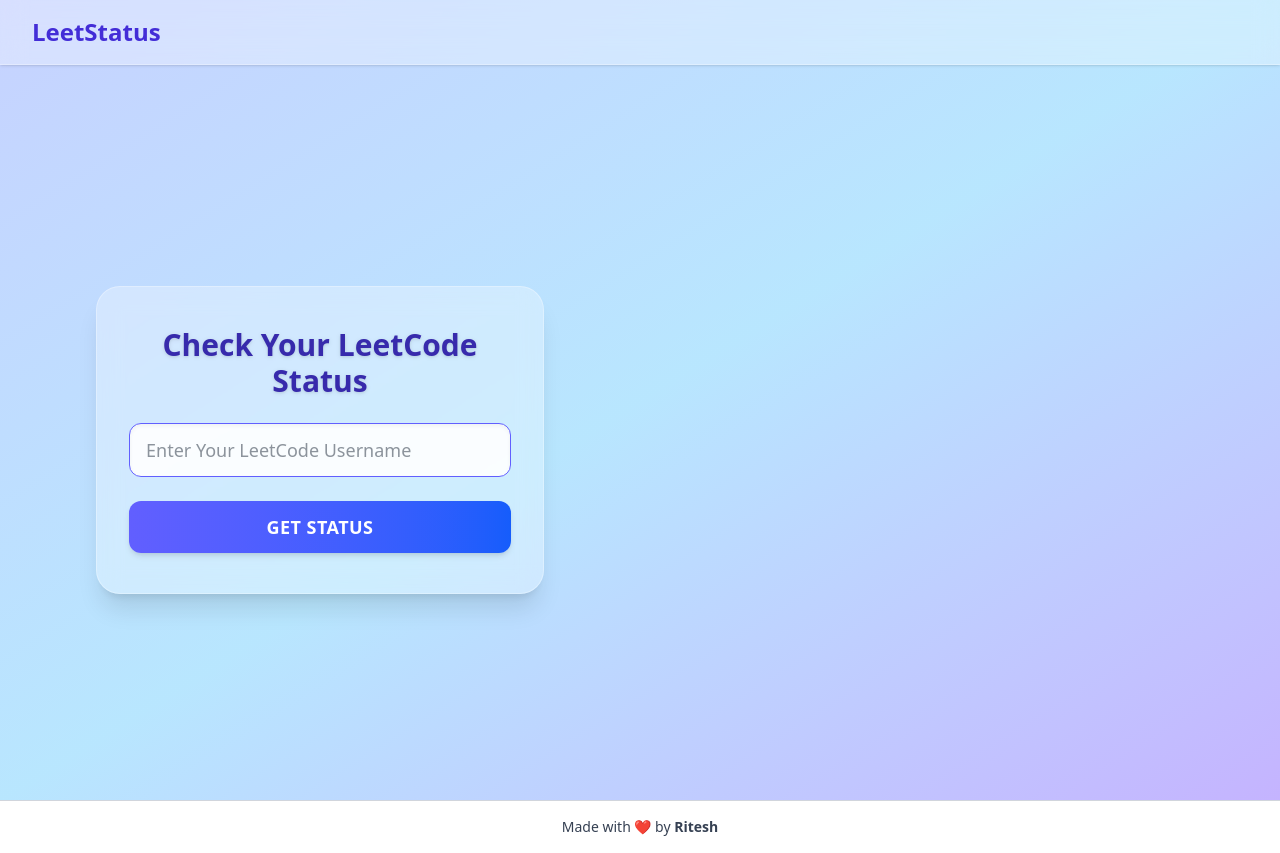
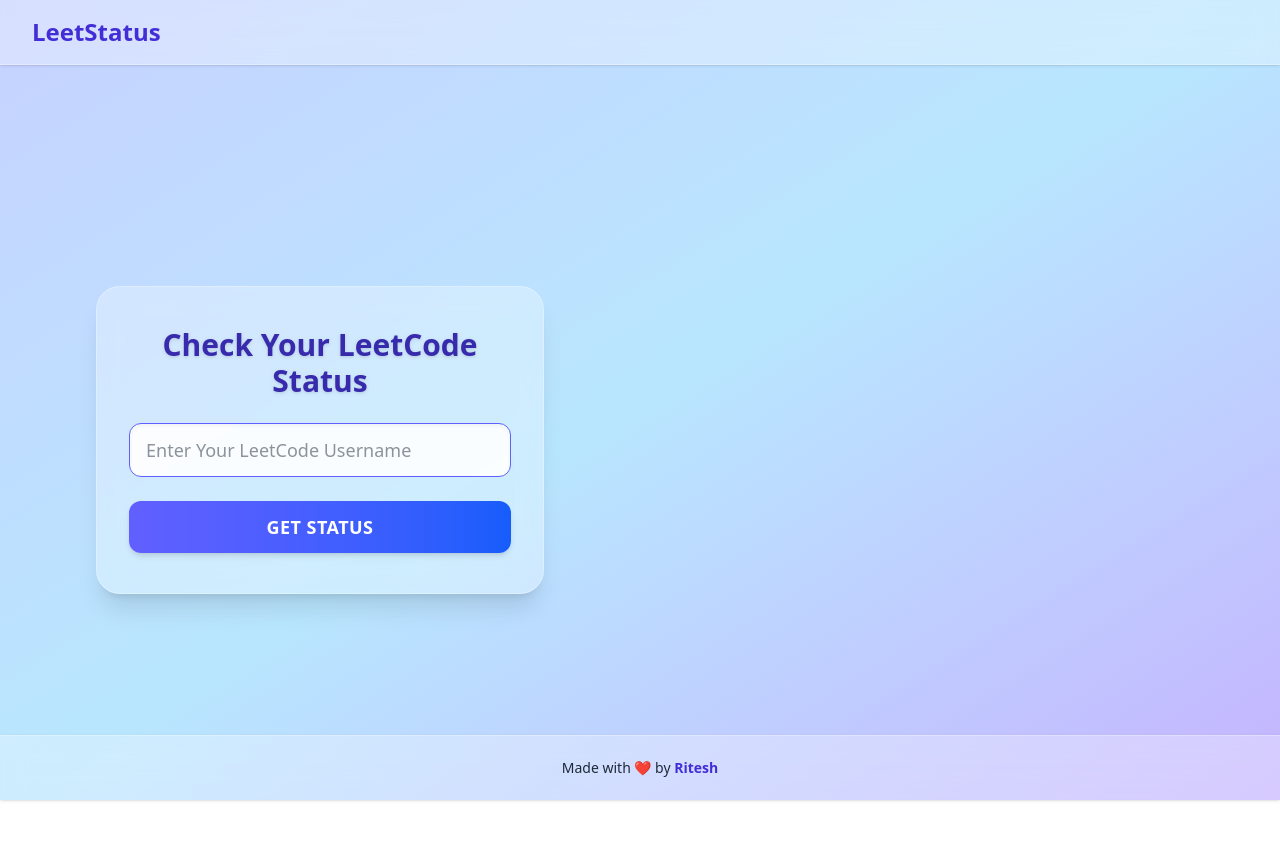
Before and after one commit to Ritesh7m/leetcode-status, a React (Vite) app: page / in a window 1280 px wide. After the commit the page ends 800 px from the top, so only its background shows below. Built offline with nearby package versions, Linux system fonts and the light colour scheme.

Commit message:
Update Footer.jsx

```diff
--- a/src/components/Footer.jsx
+++ b/src/components/Footer.jsx
@@ -1,11 +1,17 @@
-import React from "react";
+import React from 'react';
 
-export default function Footer() {
+const Footer = () => {
   return (
-    <footer className="w-full text-center py-4 bg-white/70 dark:bg-gray-900/70 backdrop-blur-md border-t border-gray-300 dark:border-gray-700 mt-auto">
-      <p className="text-gray-700 dark:text-gray-300 text-sm">
-        Made with <span className="text-red-500">❤️</span> by <strong>Ritesh</strong>
-      </p>
+    <footer className="w-full bg-white/30 dark:bg-slate-800/40 backdrop-blur-md border-t border-white/30 dark:border-gray-700 shadow-sm fixed bottom-0 left-0 z-50">
+      <div className="max-w-7xl mx-auto px-4 sm:px-6 lg:px-8">
+        <div className="h-16 flex items-center justify-center">
+          <p className="text-sm text-gray-800 dark:text-gray-300">
+            Made with <span className="text-red-500">❤️</span> by <span className="font-semibold text-indigo-700 dark:text-indigo-300">Ritesh</span>
+          </p>
+        </div>
+      </div>
     </footer>
   );
-}
+};
+
+export default Footer;
```
